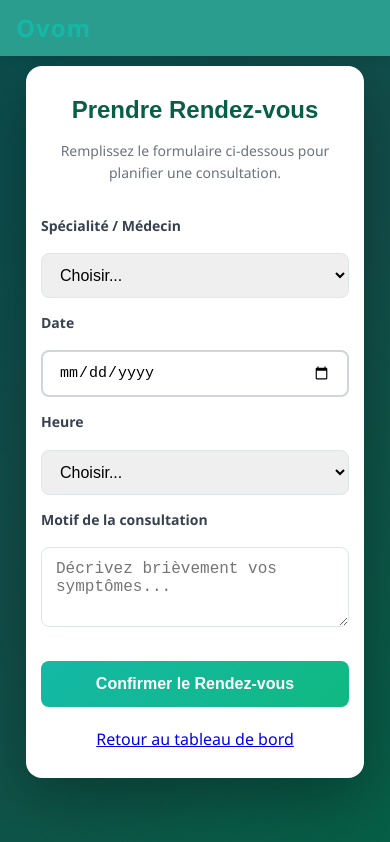
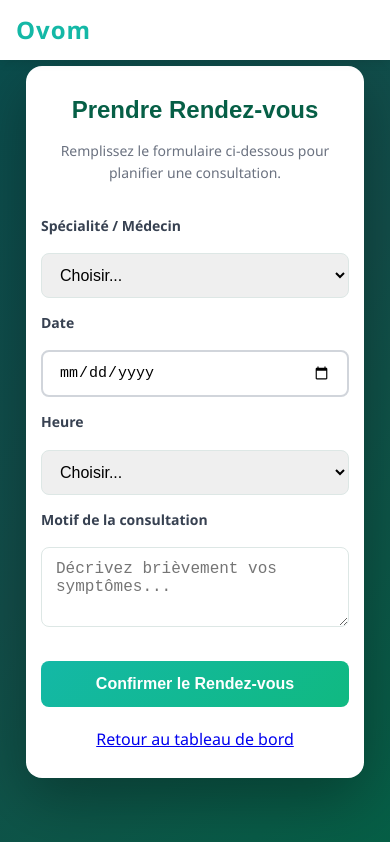
Before and after one commit to Lunkht/Ovom, a website: page appointment.html in a window 390 px wide. Drawn offline with Linux system fonts and the light colour scheme; no server answers.

Commit message:
feat: Implement a fixed header with updated styling, adjust mobile navigation background, and refine z-index and alignment for header elements.

```diff
--- a/css/dashboard.css
+++ b/css/dashboard.css
@@ -676,7 +676,7 @@ header nav {
         top: 60px;
         right: -100%;
         flex-direction: column;
-        background: white;
+        background: var(--card-bg);
         width: 70%;
         max-width: 300px;
         height: calc(100vh - 60px);
@@ -685,6 +685,7 @@ header nav {
         transition: right 0.3s ease;
         align-items: flex-start;
         overflow-y: auto;
+        z-index: 1000;
     }
 
     .nav-links.active {
@@ -693,6 +694,21 @@ header nav {
 
     .dashboard-sidebar-toggle {
         display: flex;
+        align-items: center;
+        justify-content: center;
+        z-index: 1002;
+    }
+
+    /* Clarify alignment for header elements on mobile */
+    header nav {
+        height: 60px;
+        padding: 0 15px;
+        justify-content: space-between;
+    }
+
+    .logo {
+        font-size: 1.5rem;
+        z-index: 1002;
     }
 
     .dashboard-sidebar {
--- a/css/style.css
+++ b/css/style.css
@@ -1244,7 +1244,13 @@ body:not(.home-page) header {
         top: 0;
         will-change: transform;
         width: 100%;
-
+        height: 60px;
+        /* Fixed height */
+        position: fixed;
+        background: white;
+        /* Ensure bg is white */
+        z-index: 1000;
+        box-shadow: 0 2px 10px rgba(0, 0, 0, 0.1);
     }
 
     header .container {
@@ -1254,14 +1260,21 @@ body:not(.home-page) header {
         border-radius: 0px;
         width: 100%;
         padding: 0 1rem;
-        height: 56px;
+        height: 100%;
+        /* Fill header */
         box-sizing: border-box;
-        background: #2a9d8f;
+        background: transparent;
+        /* Container transparent, header has bg */
     }
 
     .logo {
-        font-size: 1.3rem;
+        font-size: 1.5rem;
+        /* Readable size */
         white-space: nowrap;
+        color: var(--primary-color);
+        z-index: 1002;
+        /* Above menu if needed */
+        position: relative;
     }
 
     .search-bar {
```
